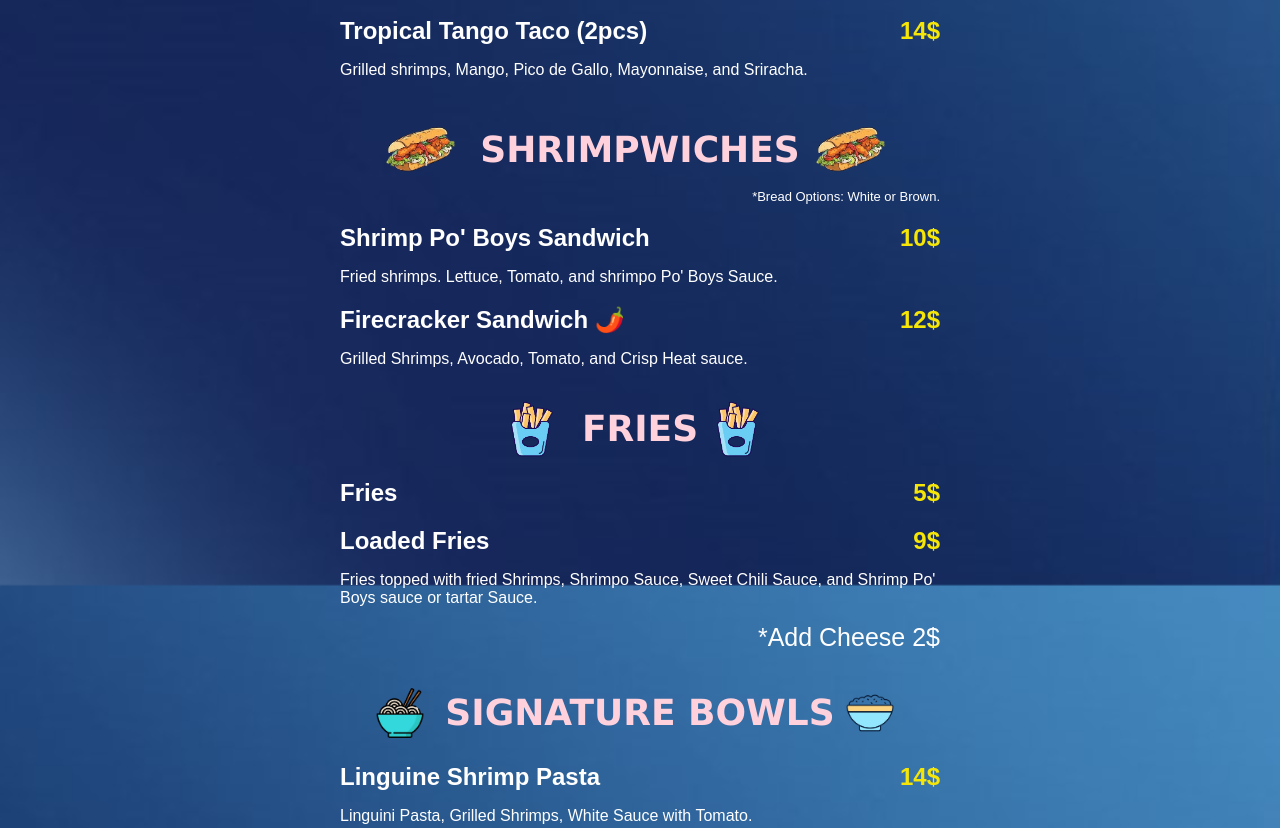
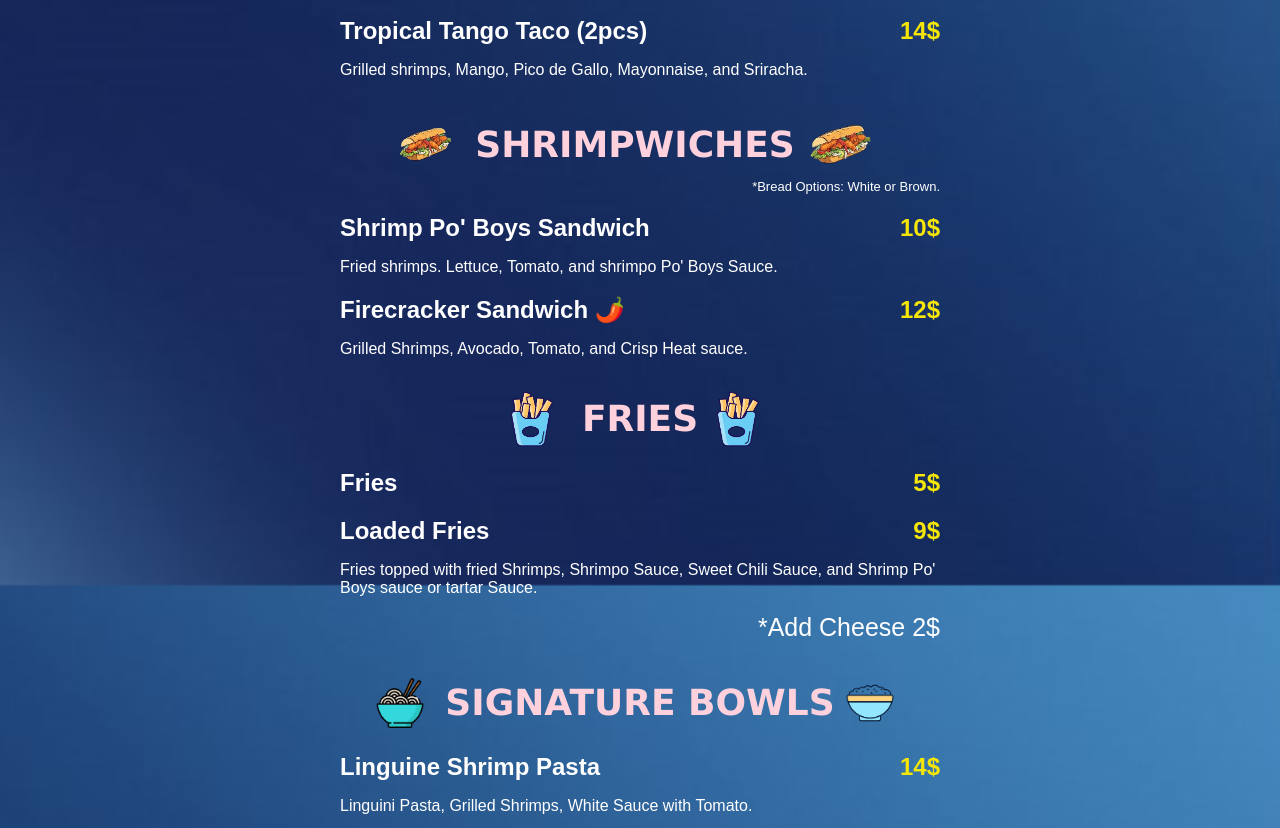
Before and after one commit to ShrimpoMenu/ShrimpoMenu.github.io, a plain HTML site: page index.html in a window 1280 px wide. Shown: the part 1232-2060 px from the top of the page. Drawn offline with Linux system fonts and the light colour scheme.

Commit message:
Update index.html
changing size

```diff
--- a/index.html
+++ b/index.html
@@ -171,9 +171,9 @@
     </div>
 
     <div class="signature-heading-group">
-      <img src="sandwich.png" class="point" style="width: auto; height: 80px;">
+      <img src="sandwich.png" class="point" style="width: auto; height: 60px;">
        <h2>SHRIMPWICHES</h2>
-       <img src="sandwich.png" class="point" style="width: auto; height: 80px;">
+       <img src="sandwich.png" class="point" style="width: auto; height: 70px;">
     </div>
     <p class="sectionp">*Bread Options: White or Brown.</p>
 
```
